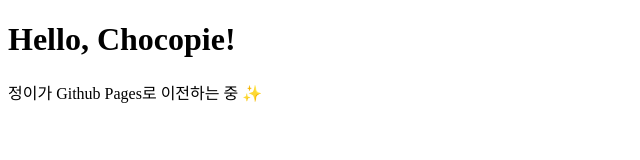
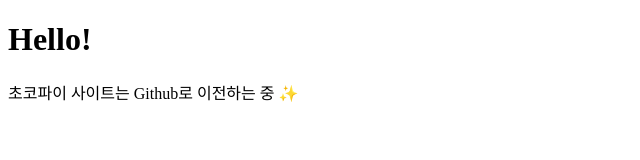
Before and after one commit to chocopie-j/chocopie.me, a plain HTML site: page index.html in a window 1280 px wide. Shown: the whole page, without its empty margins (0-640 px from the left). Drawn offline with Linux system fonts and the light colour scheme.

Commit message:
init main

```diff
--- a/index.html
+++ b/index.html
@@ -2,10 +2,10 @@
 <html lang="ko">
 <head>
   <meta charset="UTF-8" />
-  <title>Chocopie.me</title>
+  <title>Chocopie</title>
 </head>
 <body>
-  <h1>Hello, Chocopie!</h1>
-  <p>정이가 Github Pages로 이전하는 중 ✨</p>
+  <h1>Hello!</h1>
+  <p>초코파이 사이트는 Github로 이전하는 중 ✨</p>
 </body>
 </html>
```
